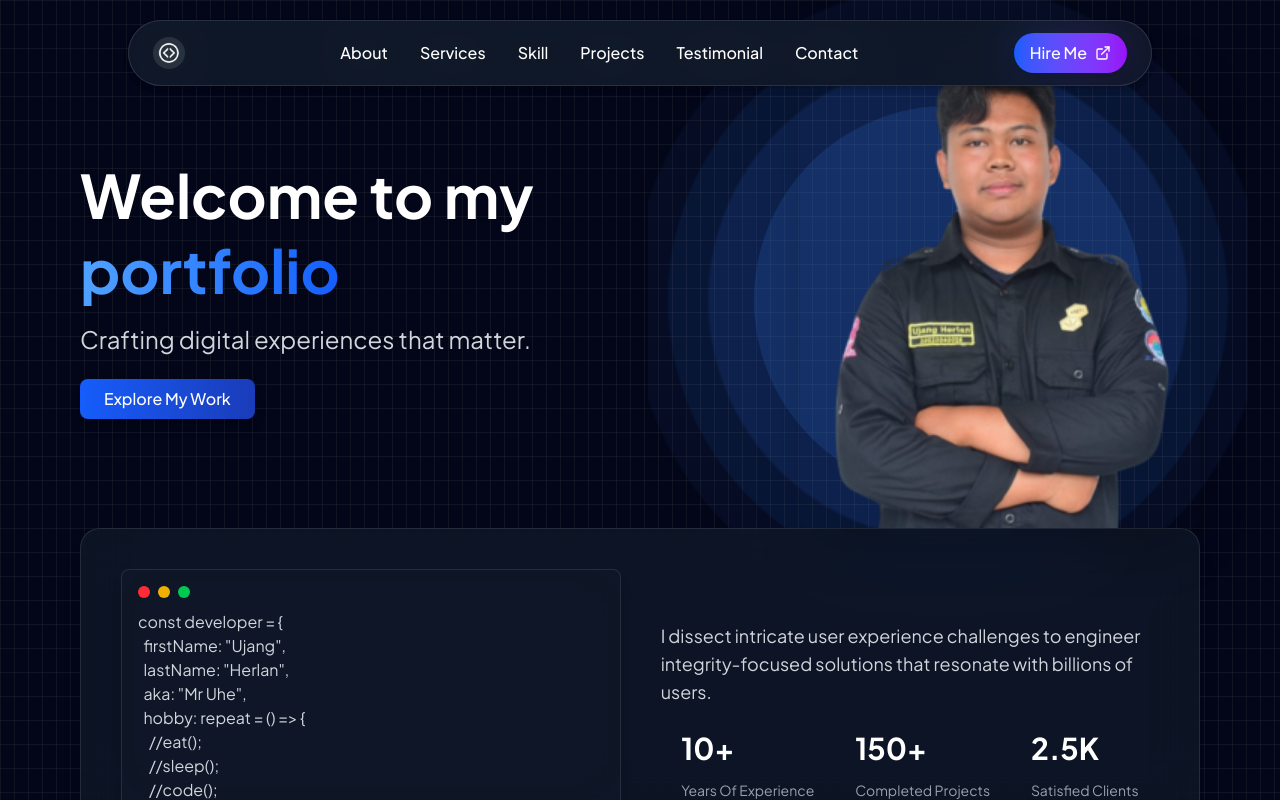
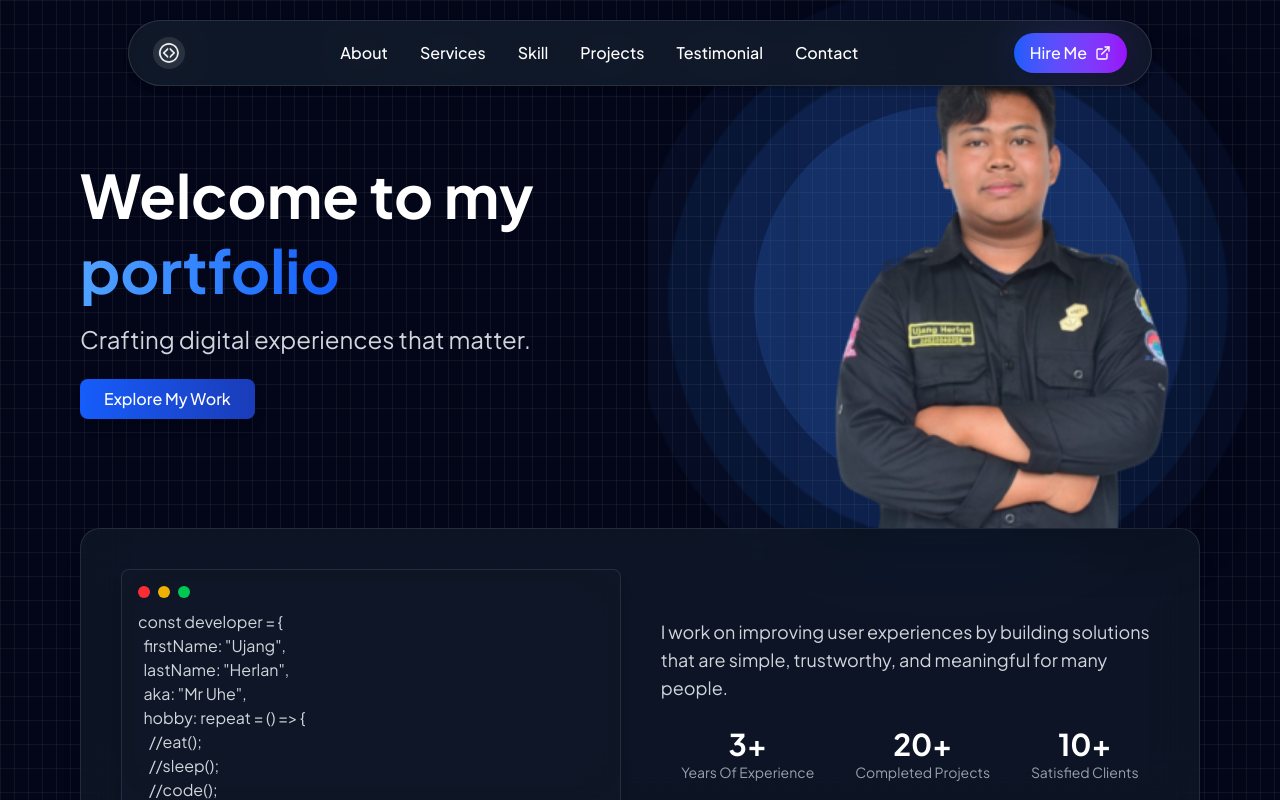
Before and after one commit to HerlanAja/MyPortofolio, a React (Vite) app: page / in a window 1280 px wide. Built offline with nearby package versions, Linux system fonts and the light colour scheme.

Commit message:
Update HeroStats.tsx

```diff
--- a/src/components/HeroStats.tsx
+++ b/src/components/HeroStats.tsx
@@ -1,6 +1,19 @@
 import React, { useRef } from 'react';
 import { FaGithub, FaLinkedin, FaTiktok } from 'react-icons/fa';
-import { motion, useInView } from 'framer-motion';
+import { motion, useInView, useMotionValue, useTransform, animate } from 'framer-motion';
+
+// Komponen Counter untuk animasi angka naik
+const Counter = ({ from = 0, to }: { from?: number; to: number }) => {
+  const count = useMotionValue(from);
+  const rounded = useTransform(count, (latest) => Math.floor(latest));
+
+  React.useEffect(() => {
+    const controls = animate(count, to, { duration: 2, ease: "easeOut" });
+    return controls.stop;
+  }, [to]);
+
+  return <motion.span>{rounded}</motion.span>;
+};
 
 const HeroStats: React.FC = () => {
   const ref = useRef(null);
@@ -40,27 +53,30 @@ const HeroStats: React.FC = () => {
       </div>
 
       {/* Stats & Description */}
-      <div className="text-center lg:text-left w-full lg:w-1/2">
-        <p className="text-gray-300 mb-6 text-lg">
-          I dissect intricate user experience challenges to engineer integrity-focused solutions that resonate with billions of users.
+      <div className="w-full lg:w-1/2">
+        {/* Deskripsi kiri */}
+        <p className="text-gray-300 mb-6 text-lg text-left">
+          I work on improving user experiences by building solutions that are simple, trustworthy, and meaningful for many people.
         </p>
-        <div className="flex justify-around text-white font-bold text-2xl md:text-3xl mb-4">
-          <div>
-            <p>10+</p>
-            <span className="text-sm font-normal text-gray-400">Years Of Experience</span>
+
+        {/* Stats */}
+        <div className="flex justify-around text-white font-bold text-2xl md:text-3xl mb-6">
+          <div className="flex flex-col items-center">
+            <p>{isInView && <Counter to={3} />}+</p>
+            <span className="text-sm font-normal text-gray-400 text-center">Years Of Experience</span>
           </div>
-          <div>
-            <p>150+</p>
-            <span className="text-sm font-normal text-gray-400">Completed Projects</span>
+          <div className="flex flex-col items-center">
+            <p>{isInView && <Counter to={20} />}+</p>
+            <span className="text-sm font-normal text-gray-400 text-center">Completed Projects</span>
           </div>
-          <div>
-            <p>2.5K</p>
-            <span className="text-sm font-normal text-gray-400">Satisfied Clients</span>
+          <div className="flex flex-col items-center">
+            <p>{isInView && <Counter to={10} />}+</p>
+            <span className="text-sm font-normal text-gray-400 text-center">Satisfied Clients</span>
           </div>
         </div>
 
         {/* Social Media Icons */}
-        <div className="flex justify-center lg:justify-start gap-6 mt-4 text-xl text-gray-400">
+        <div className="flex justify-center gap-6 mt-8 pt-2 text-xl text-gray-400">
           <motion.a
             href="https://github.com/HerlanAja"
             target="_blank"
@@ -80,7 +96,7 @@ const HeroStats: React.FC = () => {
             <FaLinkedin className="cursor-pointer" />
           </motion.a>
           <motion.a
-            href="https://www.tiktok.com/@ujangherlan_"
+            href="https://www.tiktok.com/@ujangherlan_?_t=ZS-90B2X3dz4Am&_r=1"
             target="_blank"
             rel="noopener noreferrer"
             whileTap={{ scale: 0.85 }}
```
